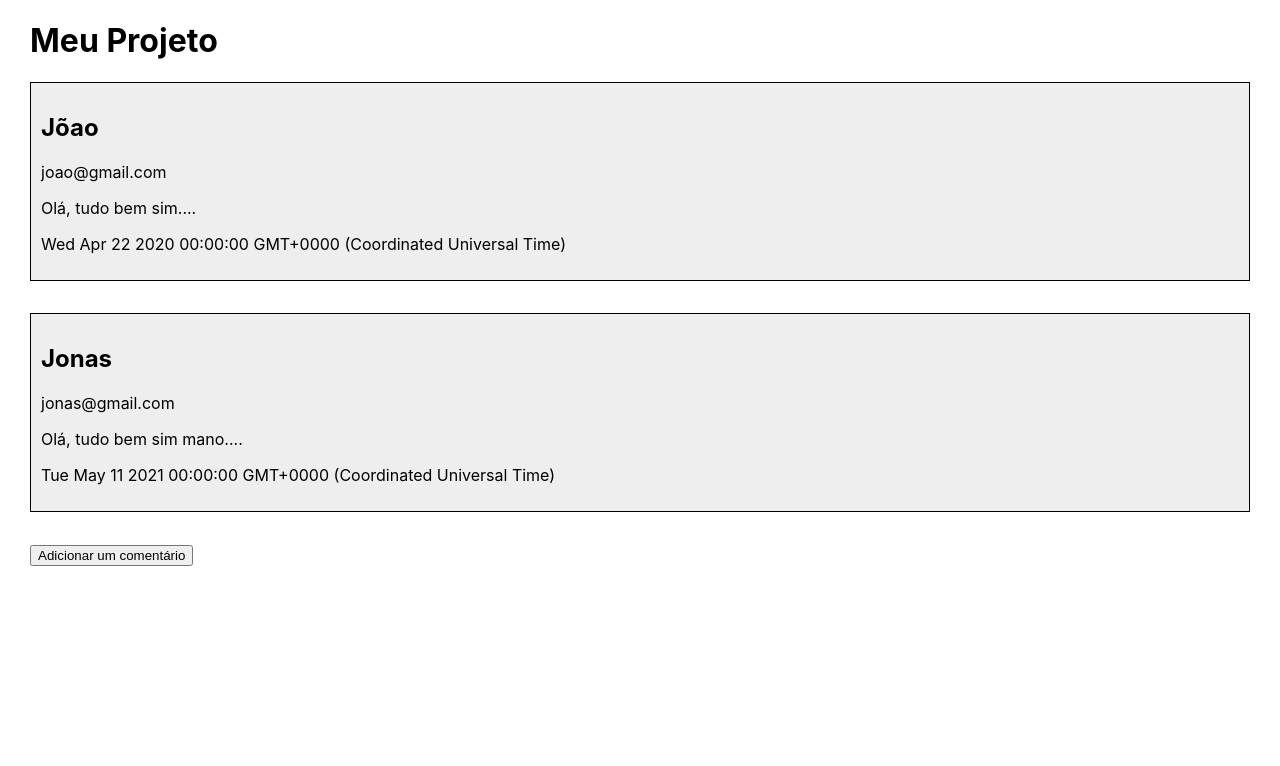
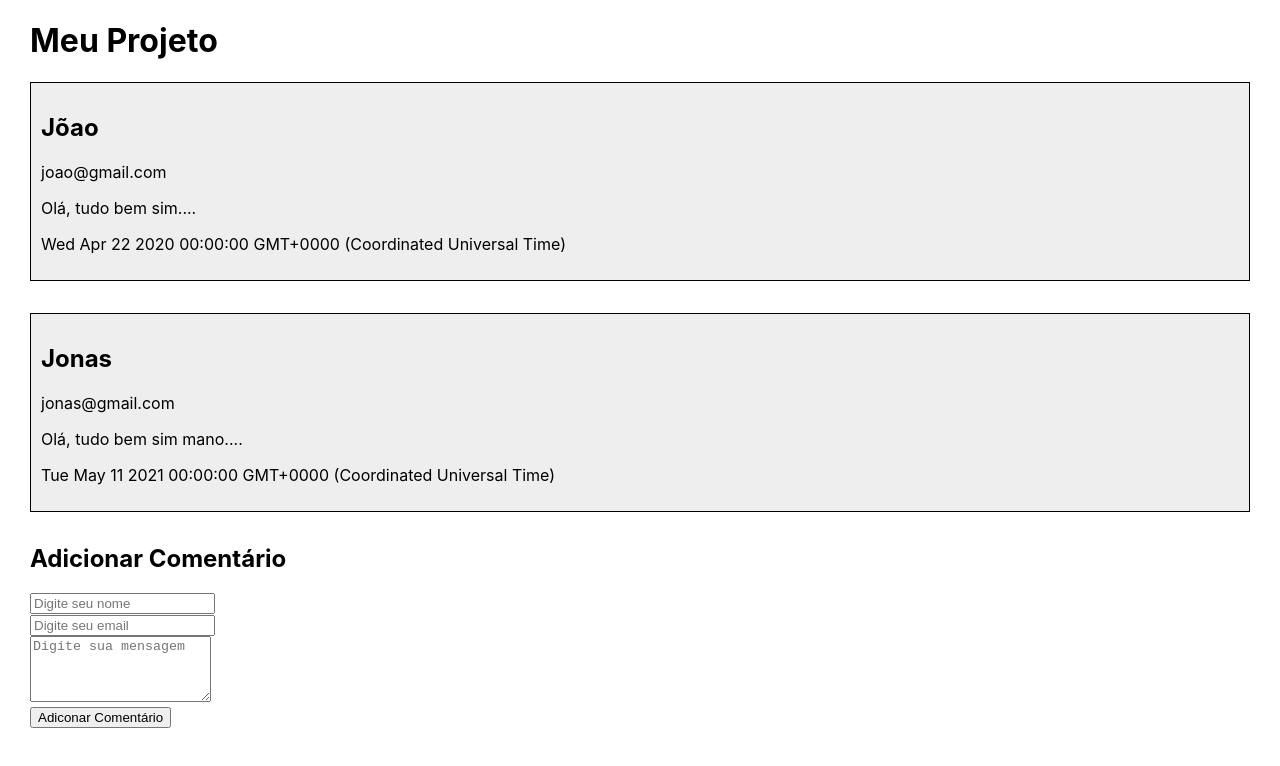
Before and after one commit to natharaujos/react-codes, a React (Create React App) app in the folder comment-list/: page / in a window 1280 px wide. Shown: the top 766 px of the page. Built offline with nearby package versions, Linux system fonts and the light colour scheme.

Commit message:
trabalhando com formulário para adição de comentário

```diff
--- a/comment-list/src/App.js
+++ b/comment-list/src/App.js
@@ -18,27 +18,35 @@
         date: new Date(2021, 4, 11),
         mensagem: 'Olá, tudo bem sim mano....'
       }
-    ]
+    ],
+    novoComentario: {
+      nome: '',
+      email: '',
+      mensagem: ''
+    }
   }
 
-  adicionarComentario = () => {
-    console.log("adicionando comentário");
+  adicionarComentario = (evento) => {
 
-    const novoComentario = {
-      nome: 'Maria',
-      email: 'maria@gmail.com',
-      date: new Date(2022, 12, 20),
-      mensagem: 'adicionando novo comentário de maria@gmail.com'
-    }
+    evento.preventDefault();
 
+    const novoComentario = { ...this.state.novoComentario, date: new Date() }
+
+    // --- Sem o spread operator ---
     // let lista = this.state.comentarios;
     // lista.push(novoComentario);
     // this.setState({ comentarios: lista });
 
     this.setState({
-      // usando spread operator (MUITO ÚTIL!!!)
-      comentarios: [ ...this.state.comentarios, novoComentario]
+      // --- usando spread operator --- (MUITO ÚTIL!!!)
+      comentarios: [...this.state.comentarios, novoComentario],
+      novoComentario: { nome: '', email: '', mensagem: '' }
     })
+  }
+
+  digitandoValor = (evento) => {
+    const { name,value } = evento.target;
+    this.setState({ novoComentario: {...this.state.novoComentario, [name]: value} })
   }
 
   render() {
@@ -52,7 +60,34 @@
           </Comentario>
         ))}
 
-        <button onClick={this.adicionarComentario} >Adicionar um comentário</button>
+        <form method="post" onSubmit={this.adicionarComentario}>
+          <h2>Adicionar Comentário</h2>
+          <div>
+            <input
+              type="text"
+              name="nome"
+              value={this.state.novoComentario.nome}
+              onChange={this.digitandoValor}
+              placeholder="Digite seu nome"/>
+          </div>
+          <div>
+            <input
+              type="email"
+              name="email"
+              value={this.state.novoComentario.email}
+              onChange={this.digitandoValor}
+              placeholder="Digite seu email"/>
+          </div>
+          <div>
+            <textarea
+              name="mensagem"
+              value={this.state.novoComentario.mensagem}
+              onChange={this.digitandoValor}
+              rows="4"
+              placeholder="Digite sua mensagem" />
+          </div>
+          <button type="submit">Adiconar Comentário</button>
+        </form>
       </div>
     );
   }
```
